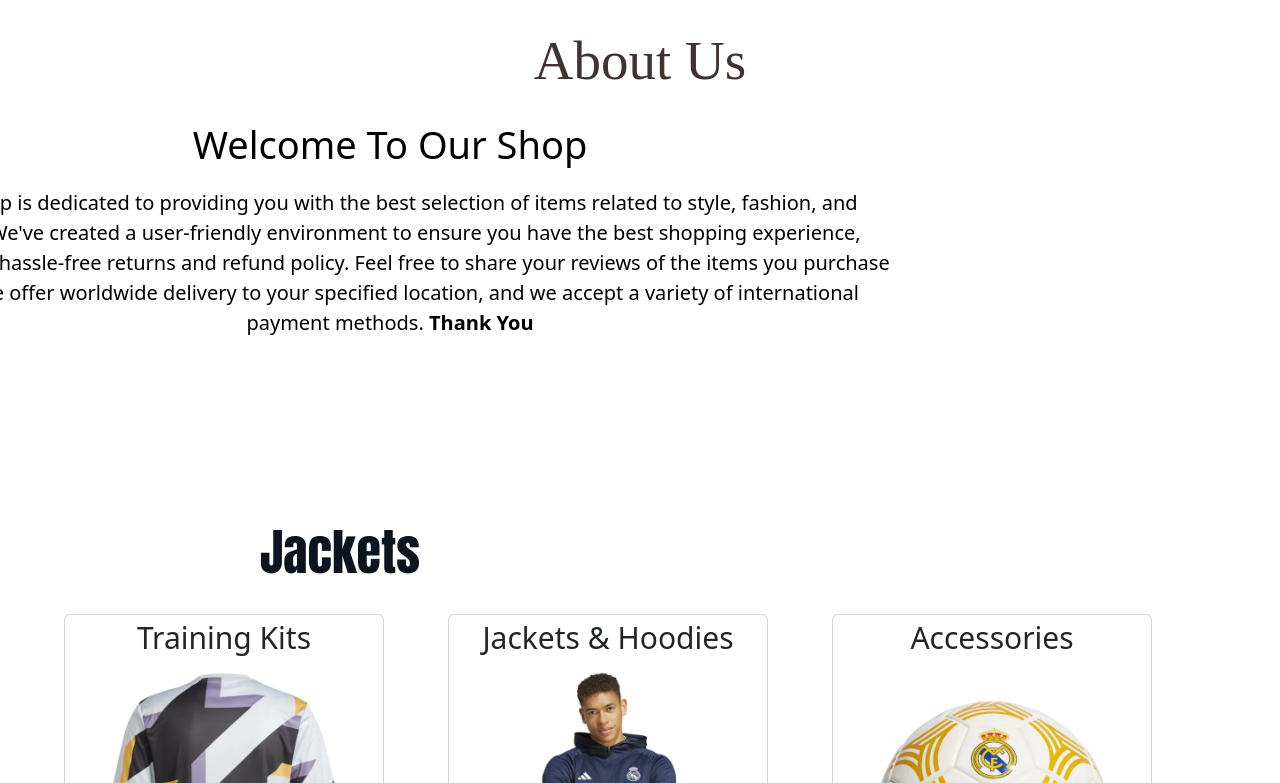
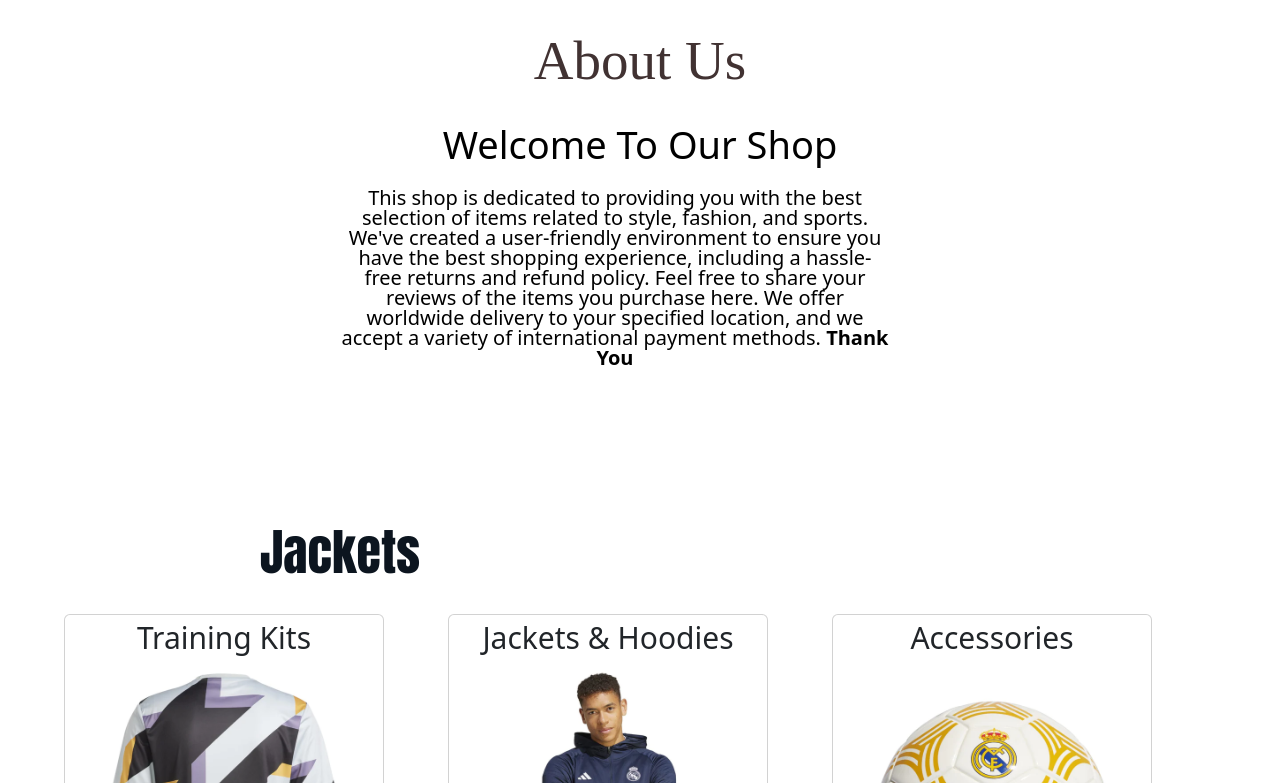
Before and after one commit to huzaifawork/midwork, a React (Create React App) app in the folder midwork/: page / in a window 1280 px wide. Shown: the part 997-1780 px from the top of the page. Built offline with nearby package versions, Linux system fonts and the light colour scheme.

Commit message:
frontend chage

```diff
--- a/midwork/src/components/Aboutus.js
+++ b/midwork/src/components/Aboutus.js
@@ -8,9 +8,9 @@ function Aboutus() {
         <h1>About Us</h1>
       </div>
 
-      <div className="hero-section" >
-        <h2>Welcome To Our Shop</h2>
-        <p style={{ color: 'black' }}>
+      <div className="hero-section " >
+        <h2 style={{marginLeft:"500px"}}>Welcome To Our Shop</h2>
+        <p style={{ color: 'black', marginLeft:"450px", lineHeight:"20px" }}>
           This shop is dedicated to providing you with the best selection of items related to style, fashion, and sports. We've created a user-friendly environment to ensure you have the best shopping experience, including a hassle-free returns and refund policy. Feel free to share your reviews of the items you purchase here. We offer worldwide delivery to your specified location, and we accept a variety of international payment methods. <b>Thank You</b>
         </p>
       </div>
--- a/midwork/src/components/Home.js
+++ b/midwork/src/components/Home.js
@@ -7,6 +7,7 @@ import Kits from './Kits'
 import Bags from './Bags'
 import Navbar from './Navbar'
 import Header from './Header'
+import Footer from './Footer'
 
 function Home() {
   return (
@@ -22,9 +23,11 @@ function Home() {
     <Kits/>
 
     <Bags/>
+    <Footer/>
+
     </div>
 
   )
 }
 
-export default Home
+export default Home;
```
